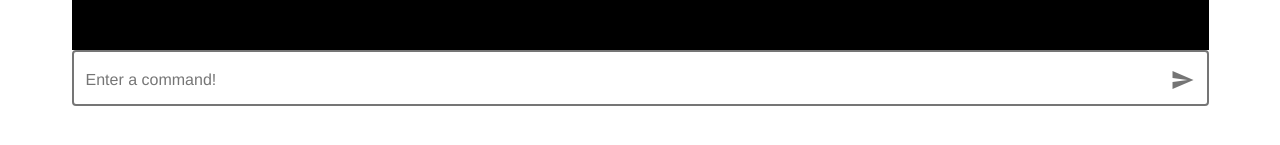
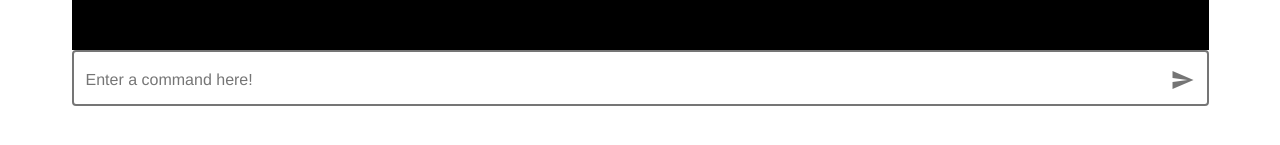
Before and after one commit to cormensratio/hafenkran-client, a Vue app: page /execution/1 in a window 1280 px wide. Shown: the part 865-1010 px from the top of the page. Built offline with nearby package versions, Linux system fonts and the light colour scheme; no server answers.

Commit message:
EPDS02-126 Added logik to stdin input form.

```diff
--- a/src/components/views/ExecutionDetailsPage.vue
+++ b/src/components/views/ExecutionDetailsPage.vue
@@ -65,16 +65,16 @@
                     indeterminate
                     color="blue"
                     v-if="loading"
-                  ></v-progress-circular>
+                  />
                 </v-layout>
               </v-container>
                 <v-text-field
                   class="align-end bg-white"
-                  v-model="Input"
+                  v-model="userInput"
                   single-line
                   append-icon="send"
-                  label="Enter a command!"
-                  @click:append="sendMessage()"
+                  label="Enter a command here!"
+                  @click:append="sendStdin()"
                   clearable
                   clear-icon="close"
                   type="text"
@@ -110,6 +110,7 @@ export default {
   components: { StatusCell, BasePage },
   data() {
     return {
+      userInput: '',
       execution: {},
       runtime: '',
       activetab: 1,
@@ -168,6 +169,12 @@ export default {
       const hours = Math.floor(minutes / 60);
       minutes %= 60;
       return `${this.pad(hours)}h:${this.pad(minutes)}min:${this.pad(secs)}s`;
+    },
+    async sendStdin() {
+      if (!isNil(this.userInput) || !this.userInput.equals('')) {
+        await ExecutionDetailService.postUserInput(this.userInput, this.execution.executionId);
+      }
+      this.userInput = '';
     },
   },
   created() {
```
